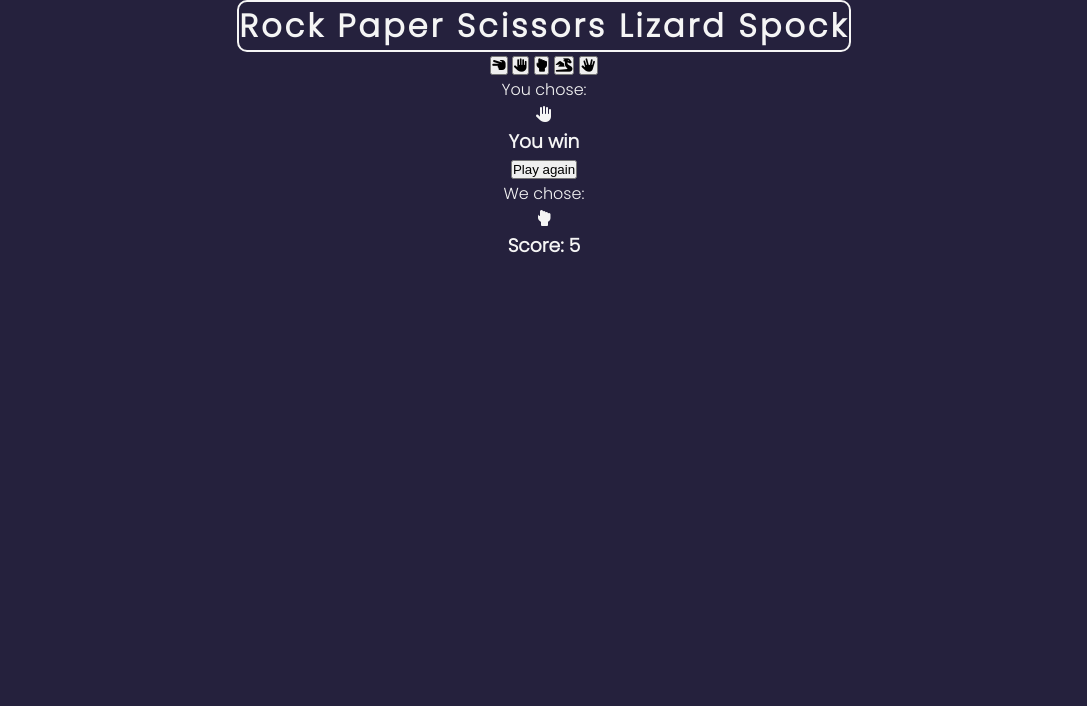
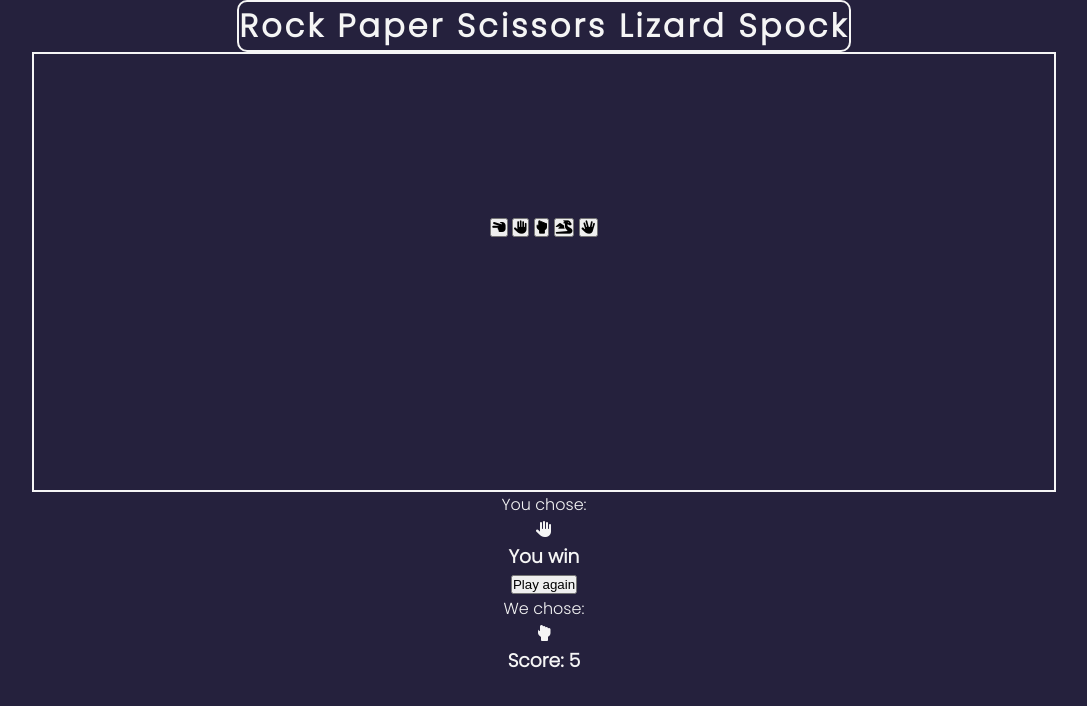
Before and after one commit to LookforLuke/R-P-S-L-S, a plain HTML site: page index.html in a window 1280 px wide. Shown: the whole page, without its empty margins (96-1183 px from the left). Drawn offline with Linux system fonts and the light colour scheme.

Commit message:
feat: game area styling

```diff
--- a/assets/css/style.css
+++ b/assets/css/style.css
@@ -32,3 +32,21 @@ h1 {
     flex: auto;
     margin: auto;
 }
+
+/*Game layout*/
+.game-area {
+    border: 2px solid whitesmoke;
+    flex: auto;
+    width: 80%;
+    height: 55vh;
+    max-height: 500px;
+    margin-left: auto;
+    margin-right: auto;
+}
+
+.selection-area {
+    padding: 20vh 0;
+    justify-content: center;
+    height: 50vh;
+    max-height: 480px;
+}
```
